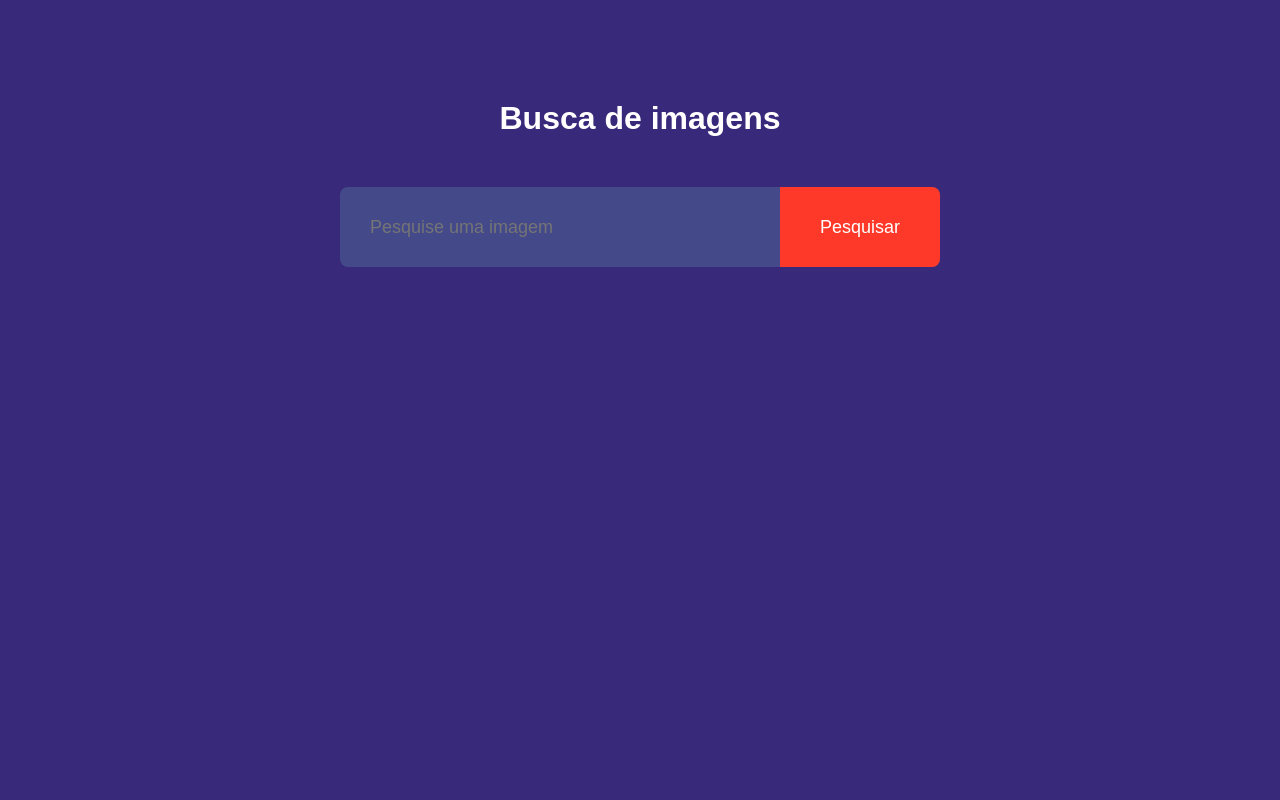
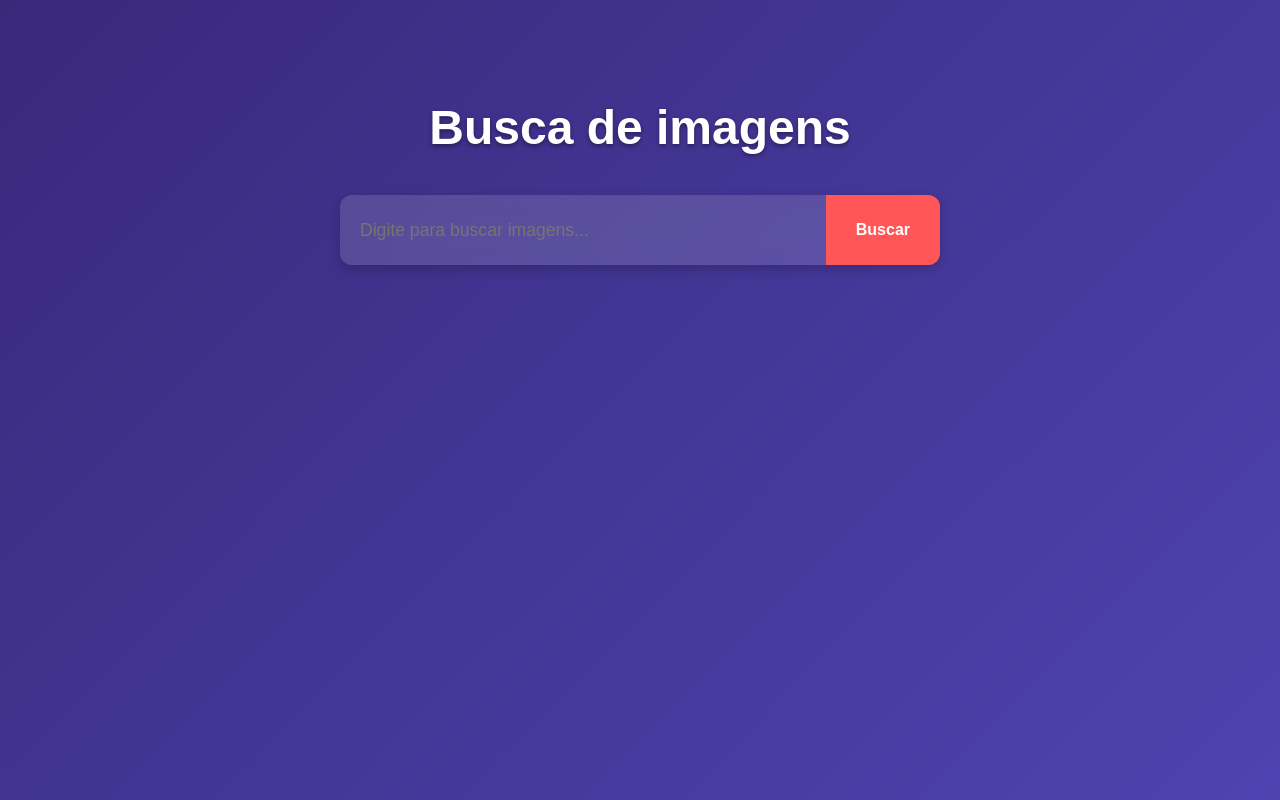
Before and after one commit to IaraAssis/unsplash-search, a plain HTML site: page index.html in a window 1280 px wide. Drawn offline with Linux system fonts and the light colour scheme.

Commit message:
Corrigindo animação e ajustes no JS e CSS

```diff
--- a/index.html
+++ b/index.html
@@ -10,9 +10,9 @@
 </head>
 <body>
     <h1>Busca de imagens</h1>
-    <form id="search-form">
-        <input type="text" id="search-box" placeholder="Pesquise uma imagem">
-        <button id="btn-search">Pesquisar</button>
+    <form id="search-form" class="fade-in">
+        <input type="text" id="search-box" placeholder="Digite para buscar imagens...">
+        <button id="btn-search">Buscar</button>
     </form>
     <div class="search-results" id="search-results"> </div>
     <div id="loader" class="loader"></div>
--- a/script.js
+++ b/script.js
@@ -63,3 +63,9 @@ BTN_SHOW_MORE.addEventListener("click", () => {
     page++
     searchImage();
 })
+
+// Quando a página terminar de carregar, anima o formulário
+window.addEventListener('load', () => {
+    const form = document.querySelector("#search-form");
+    form.classList.add('form-loaded');
+});
--- a/style.css
+++ b/style.css
@@ -1,4 +1,4 @@
-* {
+/* * {
     margin: 0;
     padding: 0;
     font-family: 'Poppins',sans-serif;
@@ -78,7 +78,7 @@ form button {
 }
 
 /* Loader (Spinner) */
-#loader {
+/* #loader {
     border: 8px solid #f3f3f3;
     border-top: 8px solid #9b59b6;
     border-radius: 50%;
@@ -87,15 +87,18 @@ form button {
     animation: spin 1s linear infinite;
     margin: 30px auto;
     display: none; /* começa invisível */
-}
 
-  /* Animação de rodar */
+
+  /* Animação de rodar
+
 @keyframes spin {
     0% { transform: rotate(0deg); }
     100% { transform: rotate(360deg); }
 }
 
-/* Efeito de fade-in nas imagens */
+/* Efeito de fade-in nas imagens
+
+
 .fade-in {
     opacity: 0;
     transition: opacity 0.8s ease-in;
@@ -103,4 +106,160 @@ form button {
 
 .fade-in.loaded {
     opacity: 1;
+} */
+
+/* Reset básico */
+* {
+    margin: 0;
+    padding: 0;
+    box-sizing: border-box;
+    font-family: 'Poppins', sans-serif;
 }
+
+/* Body com gradiente e centralização */
+body {
+    background: linear-gradient(135deg, #39297b, #4e43b0);
+    color: #fff;
+    min-height: 100vh;
+    display: flex;
+    flex-direction: column;
+    align-items: center;
+    padding: 20px;
+}
+
+/* Título principal */
+h1 {
+    font-size: 3rem;
+    margin: 80px 0 40px;
+    text-align: center;
+    font-weight: 700;
+    color: #ffffff;
+    text-shadow: 0 2px 4px rgba(0, 0, 0, 0.4);
+}
+
+/* Formulário de busca */
+form {
+    width: 90%;
+    max-width: 600px;
+    height: 70px;
+    background: #ffffff22;
+    backdrop-filter: blur(8px);
+    display: flex;
+    align-items: center;
+    border-radius: 12px;
+    overflow: hidden;
+    box-shadow: 0 4px 12px rgba(0,0,0,0.2);
+    opacity: 0;
+    transform: translateY(-30px);
+    transition: all 0.8s ease;
+}
+
+form.form-loaded {
+    opacity: 1;
+    transform: translateY(0);
+}
+
+/* Campo de texto */
+form input {
+    flex: 1;
+    height: 100%;
+    border: none;
+    outline: none;
+    background: transparent;
+    color: #fff;
+    font-size: 1.1rem;
+    padding: 0 20px;
+}
+
+/* Botão de busca */
+form button {
+    height: 100%;
+    padding: 0 30px;
+    background: #ff5757;
+    border: none;
+    outline: none;
+    color: #fff;
+    font-size: 1rem;
+    font-weight: 600;
+    cursor: pointer;
+    transition: background 0.3s ease;
+}
+
+form button:hover {
+    background: #ff3939;
+}
+
+/* Botão carregar mais */
+.btn-show-more {
+    background: #ff5757;
+    color: #fff;
+    border: none;
+    outline: none;
+    padding: 12px 28px;
+    border-radius: 30px;
+    margin: 30px 0;
+    cursor: pointer;
+    font-size: 1rem;
+    font-weight: 600;
+    display: none;
+    transition: background 0.3s ease;
+}
+
+.btn-show-more:hover {
+    background: #ff3939;
+}
+
+/* Resultados de busca */
+.search-results {
+    width: 90%;
+    max-width: 1200px;
+    margin: 50px auto;
+    display: grid;
+    grid-template-columns: repeat(auto-fit, minmax(280px, 1fr));
+    gap: 30px;
+}
+
+/* Imagens */
+.search-results img {
+    width: 100%;
+    height: 220px;
+    object-fit: cover;
+    border-radius: 12px;
+    box-shadow: 0 4px 10px rgba(0,0,0,0.25);
+    transition: transform 0.3s ease, box-shadow 0.3s ease;
+}
+
+.search-results img:hover {
+    transform: scale(1.03);
+    box-shadow: 0 6px 15px rgba(0,0,0,0.35);
+}
+
+/* Loader (Spinner) */
+#loader {
+    border: 6px solid #ffffff33;
+    border-top: 6px solid #9b59b6;
+    border-radius: 50%;
+    width: 50px;
+    height: 50px;
+    animation: spin 1s linear infinite;
+    margin: 30px auto;
+    display: none;
+}
+
+/* Animação do spinner */
+@keyframes spin {
+    0% { transform: rotate(0deg); }
+    100% { transform: rotate(360deg); }
+}
+
+/* Efeito de fade nas imagens */
+.fade-in {
+    opacity: 0;
+    transform: scale(0.95);
+    transition: opacity 0.8s ease-out, transform 0.8s ease-out;
+}
+
+.fade-in.loaded {
+    opacity: 1;
+    transform: scale(1);
+}
```
Also changed, not shown: 1 other file.
